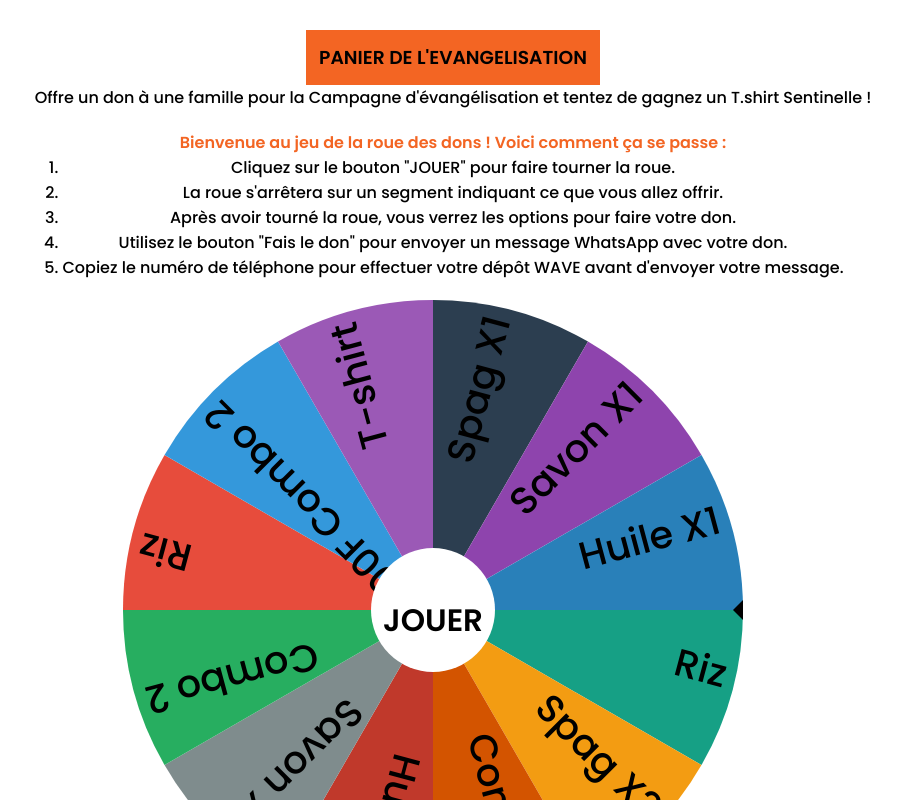
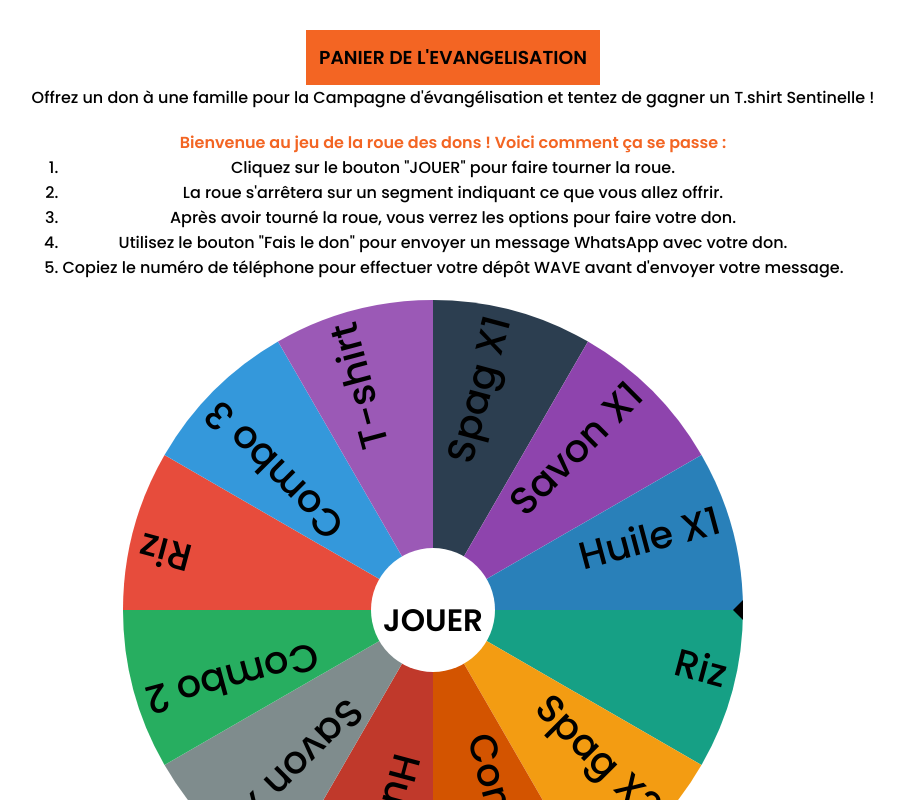
Before and after one commit to Othinieljo/olum, a plain HTML site: page index.html in a window 1280 px wide. Shown: the top 800 px of the page, without its empty margins (187-1091 px from the left). Drawn offline with nearby package versions, Linux system fonts and the light colour scheme.

Commit message:
FIrst comit

```diff
--- a/index.html
+++ b/index.html
@@ -3,7 +3,7 @@
 <head>
   <meta charset="UTF-8">
   <meta name="viewport" content="width=device-width, initial-scale=1.0">
-  <title>Document</title>
+  <title>PANIER DE L'EVANGELISATION</title>
   <link rel="stylesheet" href="style.css">
   <link
   href="https://fonts.googleapis.com/css2?family=Poppins:wght@500;600&display=swap"
@@ -15,7 +15,7 @@
 
    <h3>PANIER DE L'EVANGELISATION</h1>
     <div id="start">
-      <p>Offre un don à une famille pour la Campagne d'évangélisation et tentez de gagnez un <span>T.shirt Sentinelle ! </span></p>
+      <p>Offrez un don à une famille pour la Campagne d'évangélisation et tentez de gagner un <span>T.shirt Sentinelle ! </span></p>
     </div>
     <div id="instructions">
       <p>Bienvenue au jeu de la roue des dons ! Voici comment ça se passe :</p>
@@ -30,7 +30,7 @@
       <div id="chart"></div>
       <div id="question" class="animate-charcter" ><h1></h1></div>
 
-      <button id="don-btn">Fais le don</button>
+
 
 
       <div id="dpt">
@@ -39,11 +39,13 @@
             <img src="wave.png" alt="Faites votre depot via Wave">
             <p id="phone-number">0151616169</p>
             <button id="copy-btn">Copier le numéro</button>
+
       </div>
+      <button id="don-btn">Fais le don</button>
   </div>
   <div id="end">
     <p>Faisons des nations des disciples</p>
-    <p id="strong">DIEU vous benisse</p>
+    <p id="strong">DIEU vous bénisse</p>
 
   </div>
 
--- a/script.js
+++ b/script.js
@@ -1,15 +1,15 @@
 const data = [
-    { label: "Spag X1 ", value: "200F Spaguetti X 1" },
-    { label: "Savon X1 ", value: "200F Savon X 1" },
-    { label: "Huile X1 ", value: "200F Huile X 1" },
-    { label: "Riz ", value: "300F Riz" },
-    { label: "Spag X2 ", value: "300F Spaguetti X 2" },
-    { label: "Combo 1", value: "500F riz + huile + savon" },
-    { label: "Huile X2 ", value: "300F Huile X 2" },
-    { label: "Savon X2 ", value: "300F Savon X 2" },
-    { label: "Combo 2", value: "400F Huile + Riz" },
-    { label: "Riz ", value: "300F Riz" },
-    { label: "500F Combo 2", value: "500F riz + huile + savon" },
+    { label: "Spag X1 ", value: "200F (Spaguetti)" },
+    { label: "Savon X1 ", value: "200F (Savon X 1)" },
+    { label: "Huile X1 ", value: "200F (Huile X 1" },
+    { label: "Riz ", value: "300F (Riz)" },
+    { label: "Spag X2 ", value: "300F (Spaguetti)" },
+    { label: "Combo 1", value: "1000F (Riz + huile + savon)" },
+    { label: "Huile X2 ", value: "500F (Huile)" },
+    { label: "Savon X2 ", value: "500F (Savon)" },
+    { label: "Combo 2", value: "2000F (Huile + Riz)" },
+    { label: "Riz ", value: "700F (Riz)" },
+    { label: "Combo 3", value: "1500F (Riz + huile + savon)" },
     { label: "T-shirt", value: "T-shirt Sentinelle offert" },
   ];
 
```
